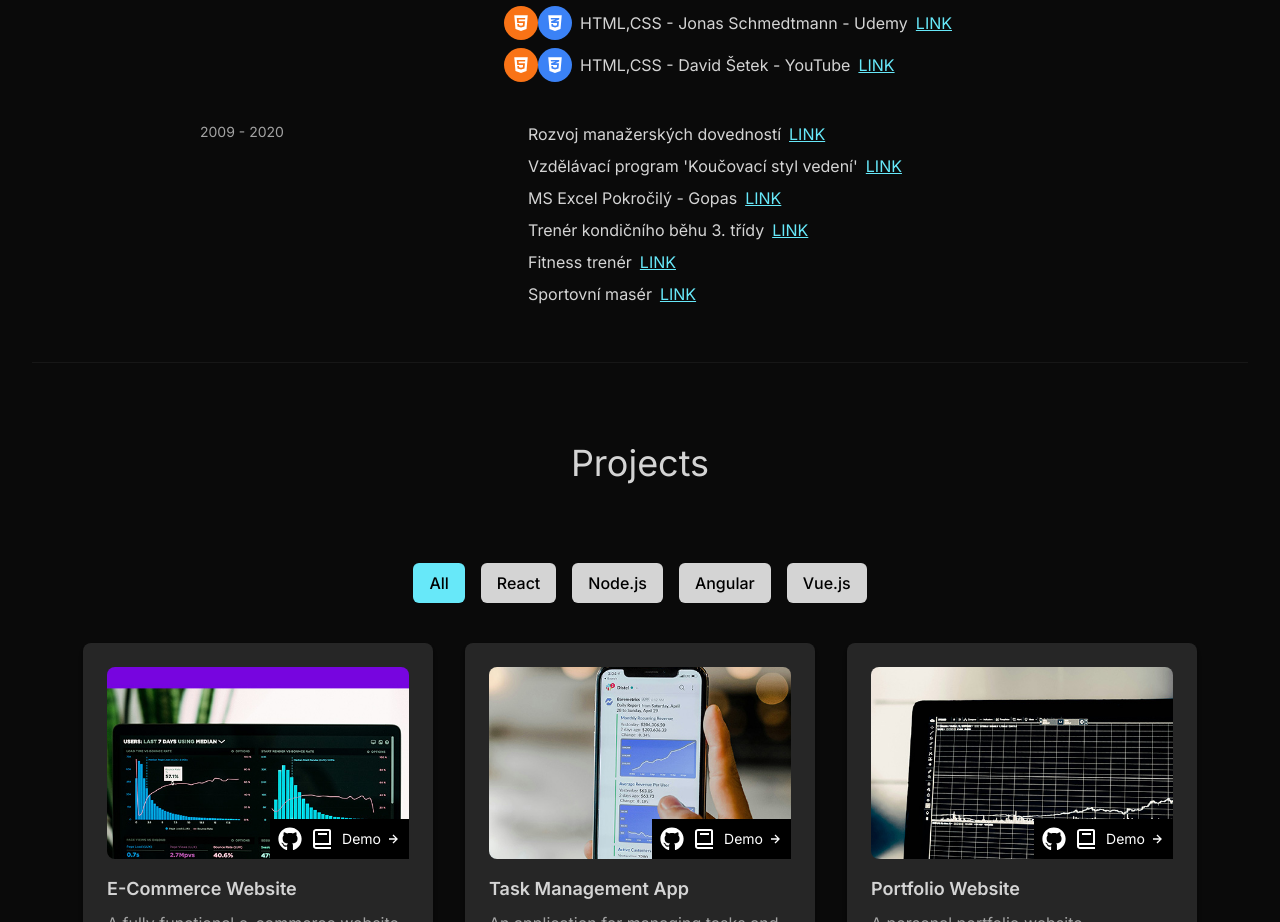
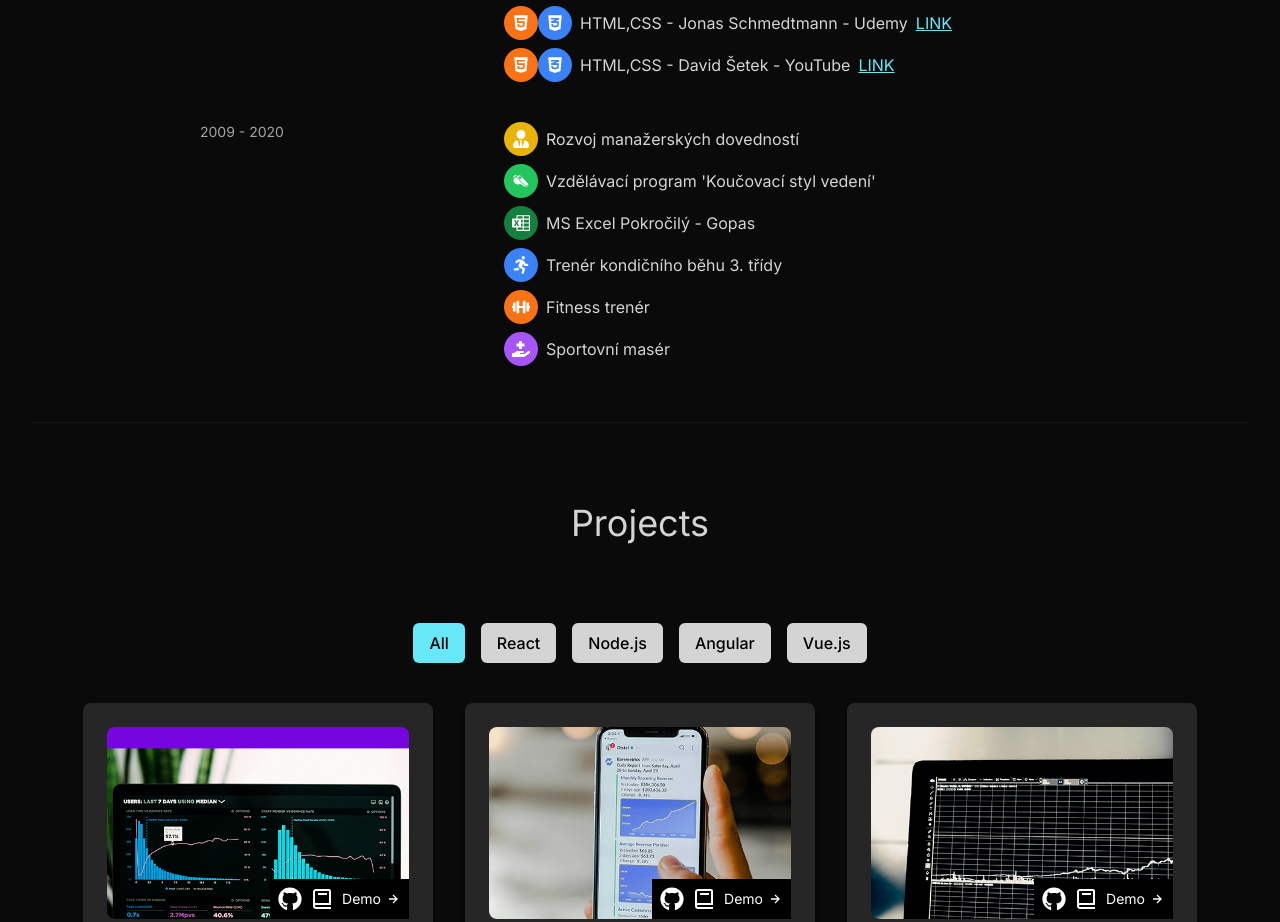
Before and after one commit to petrmichal0/main-website-frontend, a React (Vite) app: page / in a window 1280 px wide. Shown: the part 3421-4343 px from the top of the page. Built offline with nearby package versions, Linux system fonts and the light colour scheme.

Commit message:
UPDATE data.ts + ADD conditions on course link ""

```diff
--- a/src/components/Courses.tsx
+++ b/src/components/Courses.tsx
@@ -10,7 +10,14 @@ import {
 } from "react-icons/fa"; // Specific icons from react-icons
 import { RiReactjsLine } from "react-icons/ri";
 import { SiTypescript, SiJavascript, SiMongodb } from "react-icons/si";
-
+import {
+  FaUserTie,
+  FaRunning,
+  FaDumbbell,
+  FaHandHoldingMedical,
+} from "react-icons/fa";
+import { SiMicrosoftexcel } from "react-icons/si";
+import { GiWhistle } from "react-icons/gi";
 // Object defining icons and background color for each course
 const courseIcons = {
   "React Native": {
@@ -65,6 +72,30 @@ const courseIcons = {
   CSS: {
     icon: <FaCss3Alt className="text-lg text-white" />,
     color: "bg-blue-500", // Barva pro CSS
+  },
+  Management: {
+    icon: <FaUserTie className="text-lg text-white" />,
+    color: "bg-yellow-500",
+  },
+  Coaching: {
+    icon: <GiWhistle className="text-lg text-white" />,
+    color: "bg-green-500",
+  },
+  Excel: {
+    icon: <SiMicrosoftexcel className="text-lg text-white" />,
+    color: "bg-green-700",
+  },
+  Running: {
+    icon: <FaRunning className="text-lg text-white" />,
+    color: "bg-blue-500",
+  },
+  Fitness: {
+    icon: <FaDumbbell className="text-lg text-white" />,
+    color: "bg-orange-500",
+  },
+  Massage: {
+    icon: <FaHandHoldingMedical className="text-lg text-white" />,
+    color: "bg-purple-500",
   },
 };
 
@@ -141,6 +172,9 @@ function Courses() {
                     )}
                   </span>
                   <span>{course.text}</span> {/* Course Text */}
+                  {course.link === "" ? (
+                    ""
+                  ) : (
                     <a
                       href={course.link}
                       target="_blank"
@@ -149,6 +183,7 @@ function Courses() {
                     >
                       LINK {/* Link */}
                     </a>
+                  )}
                 </div>
               ))}{" "}
             </motion.div>
--- a/src/constants/data.ts
+++ b/src/constants/data.ts
@@ -38,37 +38,37 @@ export const COURSES = [
       {
         iconKey: "React Native",
         text: "React Native - Udemy",
-        link: "https://google.com",
+        link: "https://www.udemy.com/course/react-native-the-practical-guide/?couponCode=KEEPLEARNING",
       },
       {
         iconKey: "Figma",
         text: "Figma - Udemy",
-        link: "https://google.com",
+        link: "https://www.udemy.com/course/figma-ux-ui-design-user-experience-tutorial-course/?couponCode=KEEPLEARNING",
       },
       {
         iconKey: ["NodeJS", "Express", "MongoDB"],
         text: "Node.js, Express, MongoDB - Udemy",
-        link: "https://google.com",
+        link: "https://www.udemy.com/course/nodejs-express-mongodb-bootcamp/?couponCode=KEEPLEARNING",
       },
       {
         iconKey: "Figma",
         text: "Figma - Udemy",
-        link: "https://google.com",
+        link: "https://www.udemy.com/course/freelance-web-design-from-design-to-development-to-making-money/?couponCode=KEEPLEARNING",
       },
       {
         iconKey: ["React", "TypeScript"],
         text: "React & TypeScript - Udemy",
-        link: "https://google.com",
+        link: "https://www.udemy.com/course/react-typescript-the-practical-guide/?couponCode=KEEPLEARNING",
       },
       {
         iconKey: "TypeScript",
         text: "TypeScript - Udemy",
-        link: "https://google.com",
+        link: "https://www.udemy.com/course/understanding-typescript/?couponCode=KEEPLEARNING",
       },
       {
         iconKey: ["Git", "GitHub"],
         text: "Git & GitHub - Udemy",
-        link: "https://google.com",
+        link: "https://www.udemy.com/course/git-github-practical-guide/?couponCode=KEEPLEARNING",
       },
     ],
   },
@@ -78,32 +78,32 @@ export const COURSES = [
       {
         iconKey: "React",
         text: "React - Jonas Schmedtmann - Udemy",
-        link: "https://google.com",
+        link: "https://www.udemy.com/course/the-ultimate-react-course/?couponCode=KEEPLEARNING",
       },
       {
         iconKey: "React",
         text: "React 1,2,3 - David Šetek - YouTube",
-        link: "https://google.com",
+        link: "https://www.youtube.com/watch?v=Nz5LGoay5R4&list=PLQ8x_VWW6AkvURLFWrOZy1e8cZuyx_xN8",
       },
       {
         iconKey: "JavaScript",
         text: "JavaScript - Jonas Schmedtmann - Udemy",
-        link: "https://google.com",
+        link: "https://www.udemy.com/course/the-complete-javascript-course/?couponCode=KEEPLEARNING",
       },
       {
         iconKey: "JavaScript",
         text: "JavaScript - David Šetek - YouTube",
-        link: "https://google.com",
+        link: "https://www.youtube.com/watch?v=FqqhAWJgN0E&list=PLQ8x_VWW6AktVAKDISvXrcsh6kp7Jt_SM",
       },
       {
         iconKey: ["HTML", "CSS"],
         text: "HTML,CSS - Jonas Schmedtmann - Udemy",
-        link: "https://google.com",
+        link: "https://www.udemy.com/course/design-and-develop-a-killer-website-with-html5-and-css3/?couponCode=KEEPLEARNING",
       },
       {
         iconKey: ["HTML", "CSS"],
         text: "HTML,CSS - David Šetek - YouTube",
-        link: "https://google.com",
+        link: "https://www.youtube.com/watch?v=kbLBBI5hEK4&list=PLQ8x_VWW6AkvCiDzMEI5K9jW_1rsV9PTf",
       },
     ],
   },
@@ -113,32 +113,32 @@ export const COURSES = [
       {
         iconKey: "Management",
         text: "Rozvoj manažerských dovedností",
-        link: "https://google.com",
+        link: "",
       },
       {
         iconKey: "Coaching",
         text: "Vzdělávací program 'Koučovací styl vedení'",
-        link: "https://google.com",
+        link: "",
       },
       {
         iconKey: "Excel",
         text: "MS Excel Pokročilý - Gopas",
-        link: "https://google.com",
+        link: "",
       },
       {
         iconKey: "Running",
         text: "Trenér kondičního běhu 3. třídy",
-        link: "https://google.com",
+        link: "",
       },
       {
         iconKey: "Fitness",
         text: "Fitness trenér",
-        link: "https://google.com",
+        link: "",
       },
       {
         iconKey: "Massage",
         text: "Sportovní masér",
-        link: "https://google.com",
+        link: "",
       },
     ],
   },
```
Lines whose indentation alone changed are shown as unchanged.
